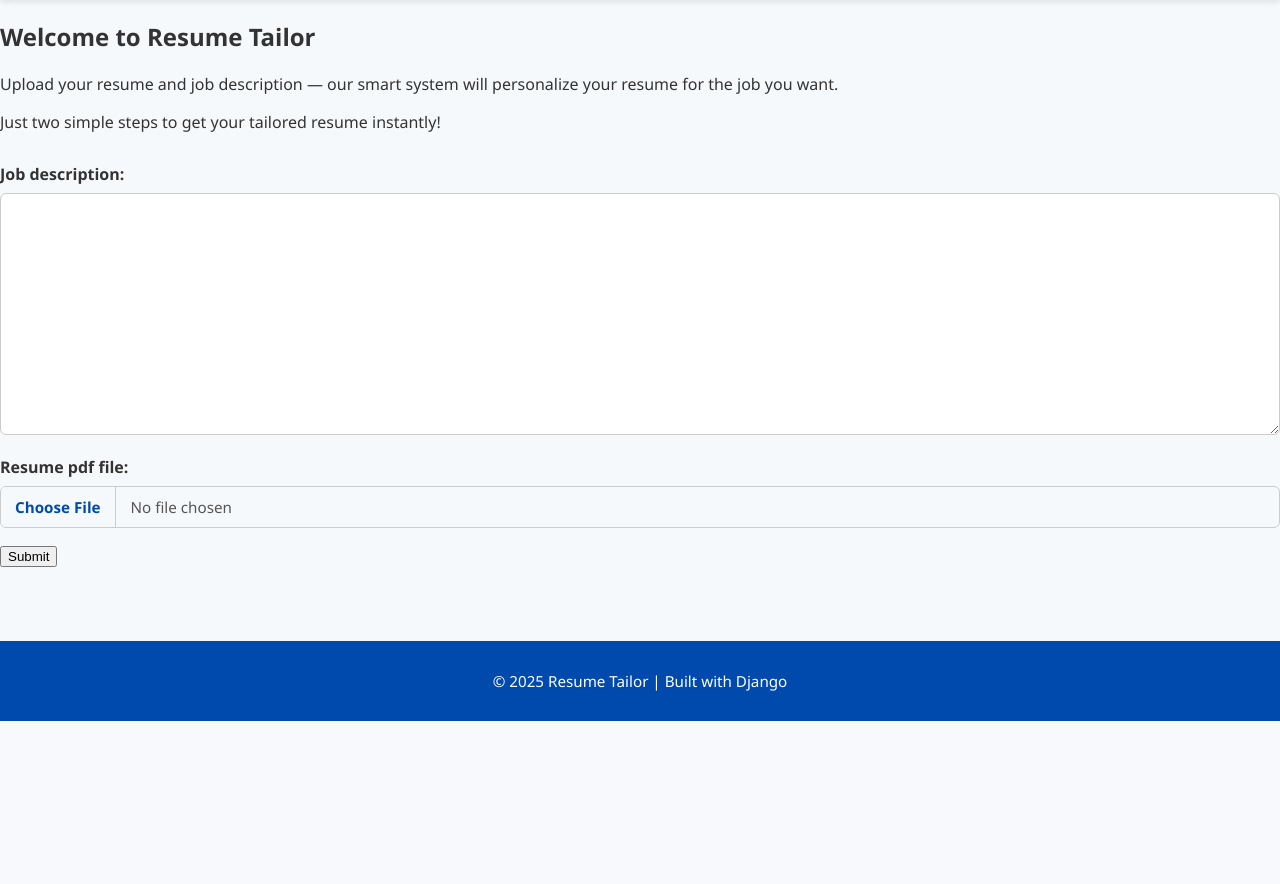
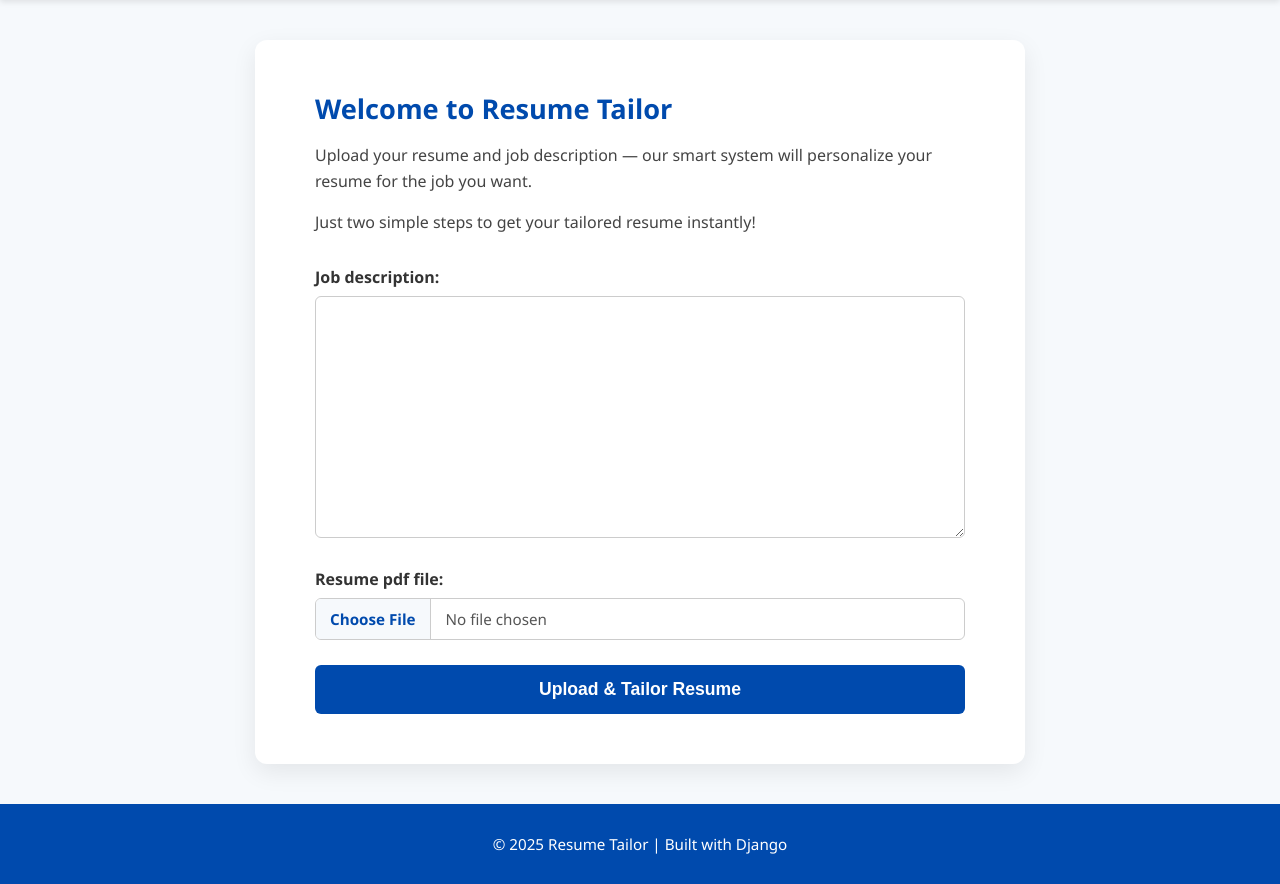
Before and after one commit to mohamed-khalaf9/Resume_Tailoring_website, a Django app: page /resumes/tailor in a window 1280 px wide. Shown: the part 79-963 px from the top of the page. Before the commit the page ends 800 px from the top, so only its background shows below. Run offline with Django 5.2, Linux system fonts and the light colour scheme.

Commit message:
enhance ui, I am not good at frontend so gpt completed this for me

```diff
--- a/resume_tailoring_website/resume_tailoring_service/templates/resume_tailoring/welcome.html
+++ b/resume_tailoring_website/resume_tailoring_service/templates/resume_tailoring/welcome.html
@@ -3,6 +3,11 @@
 {% block title %}Welcome{% endblock %}
 
 {% block content %}
+
+<div class="main-container">
+
+    <div class="form-card">
+
         <section class="intro">
             <h2>Welcome to Resume Tailor</h2>
             <p>
@@ -11,11 +16,24 @@
             <p>
                 Just two simple steps to get your tailored resume instantly!
             </p>
+        </section>
 
-    <form  method="post" enctype="multipart/form-data" class="upload-form">
+        <form method="post" enctype="multipart/form-data" class="upload-form">
             {% csrf_token %}
-        {{ form.as_p }}
-        <input type="submit" value="Submit">
+
+            <div class="form-group">
+                {{ form.job_description.label_tag }}
+                {{ form.job_description }}
+            </div>
+
+            <div class="form-group">
+                {{ form.resume_pdf_file.label_tag }}
+                {{ form.resume_pdf_file }}
+            </div>
+
+            <button type="submit" class="btn-primary">Upload & Tailor Resume</button>
         </form>
-</section>
+
+    </div>
+</div>
 {% endblock %}
```
Lines whose indentation alone changed are shown as unchanged.
